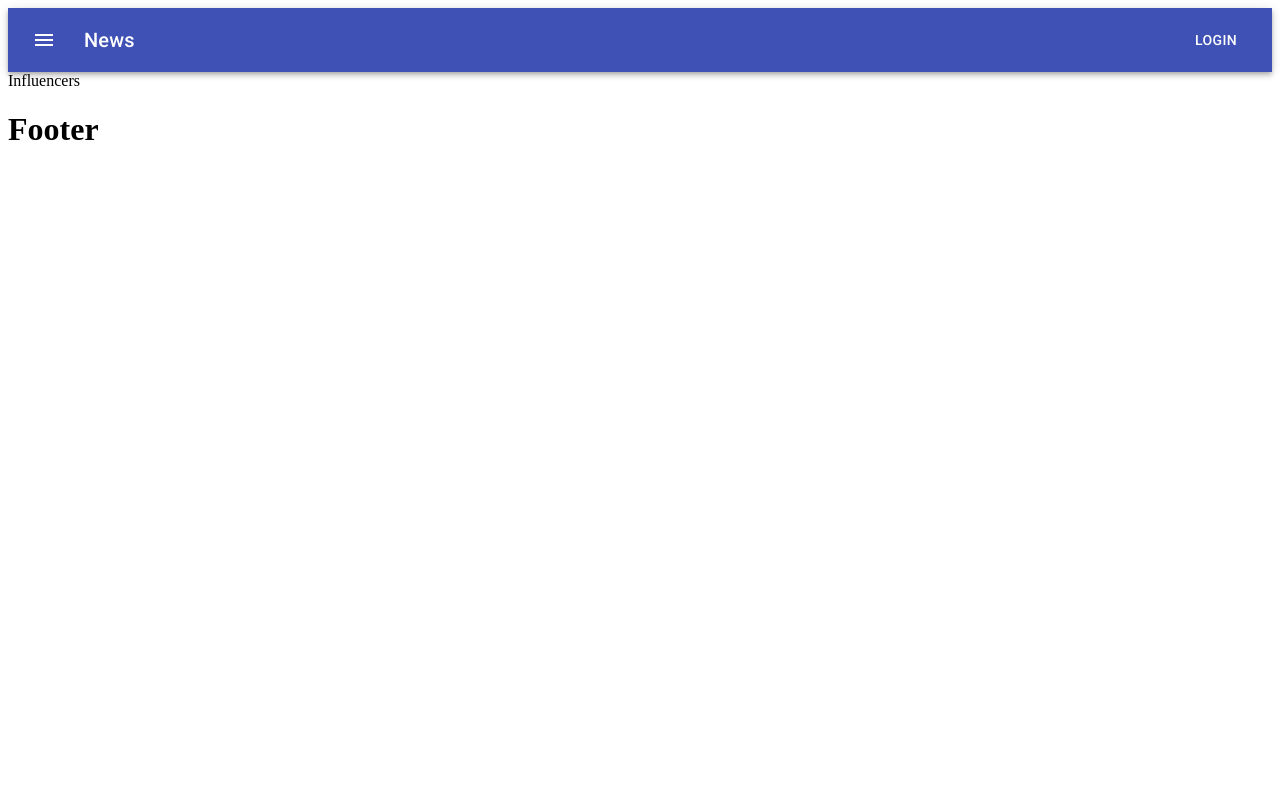
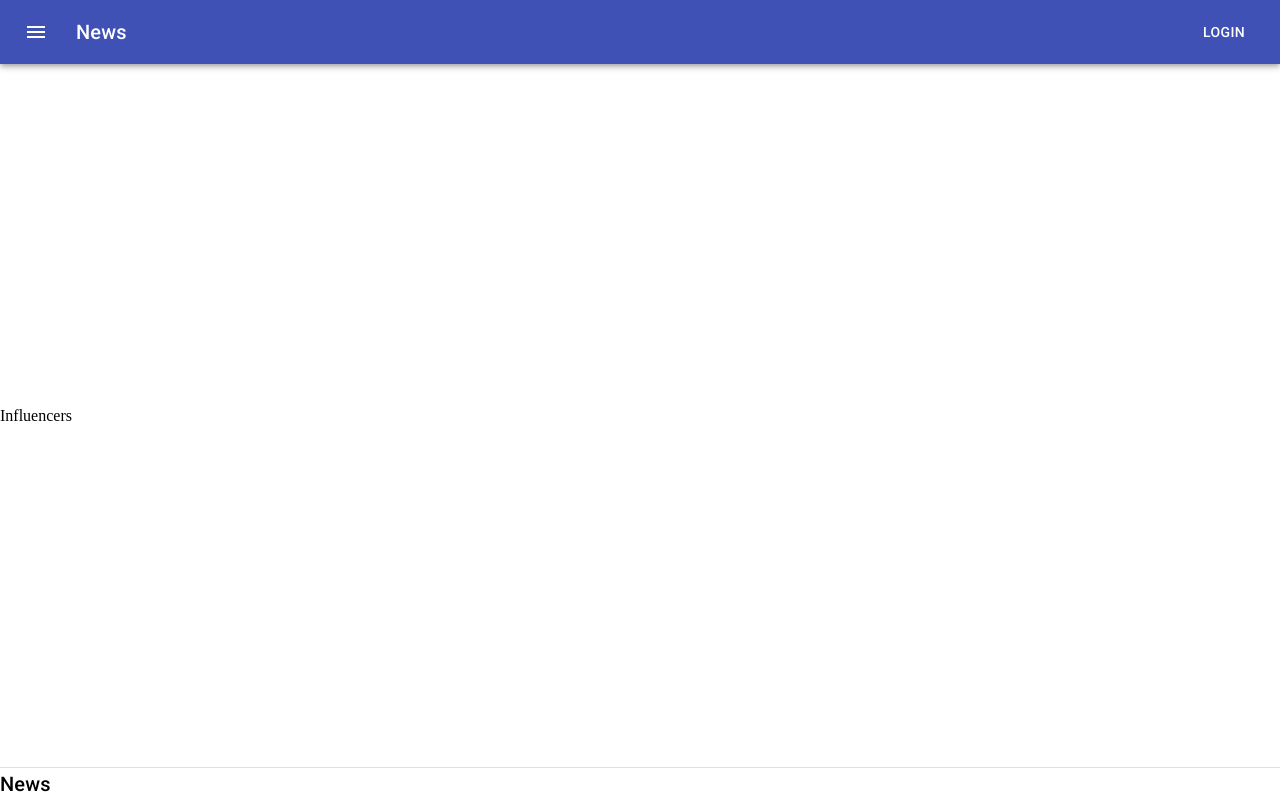
Before and after one commit to rafaelaudy/bestinfluencer, a React (Create React App) app in the folder ui/: page / in a window 1280 px wide. Built offline with nearby package versions, Linux system fonts and the light colour scheme.

Commit message:
Adds styles to layout

```diff
--- /dev/null
+++ b/ui/src/components/App.css
@@ -0,0 +1,16 @@
+html,
+body {
+  min-height: 100% !important;
+  height: 100%;
+  margin: 0px;
+}
+
+#root {
+  display: flex;
+  flex-direction: column;
+  height: 100%;
+}
+
+.app__content {
+  flex-grow: 1;
+}
--- a/ui/src/components/App.js
+++ b/ui/src/components/App.js
@@ -2,13 +2,16 @@ import React, { Component, Fragment } from "react";
 
 import { Header, Footer } from "./layouts";
 import Influencers from "./influencers/Influencers";
+import "./App.css";
 
 class App extends Component {
   render() {
     return (
       <Fragment>
         <Header />
-        <Influencers />
+        <div className="app__content">
+          <Influencers />
+        </div>
         <Footer />
       </Fragment>
     );
--- a/ui/src/components/layouts/Footer.js
+++ b/ui/src/components/layouts/Footer.js
@@ -1,3 +1,16 @@
-import React from "react";
+import React, { Fragment } from "react";
 
-export default () => <h1>Footer</h1>;
+import { styled } from "@material-ui/styles";
+import Divider from "@material-ui/core/Divider";
+import Typography from "@material-ui/core/Typography";
+
+const StyledDivider = styled(Divider)({
+  margin: "0px"
+});
+
+export default () => (
+  <Fragment>
+    <StyledDivider variant="middle" />
+    <Typography variant="h6">News</Typography>
+  </Fragment>
+);
```
